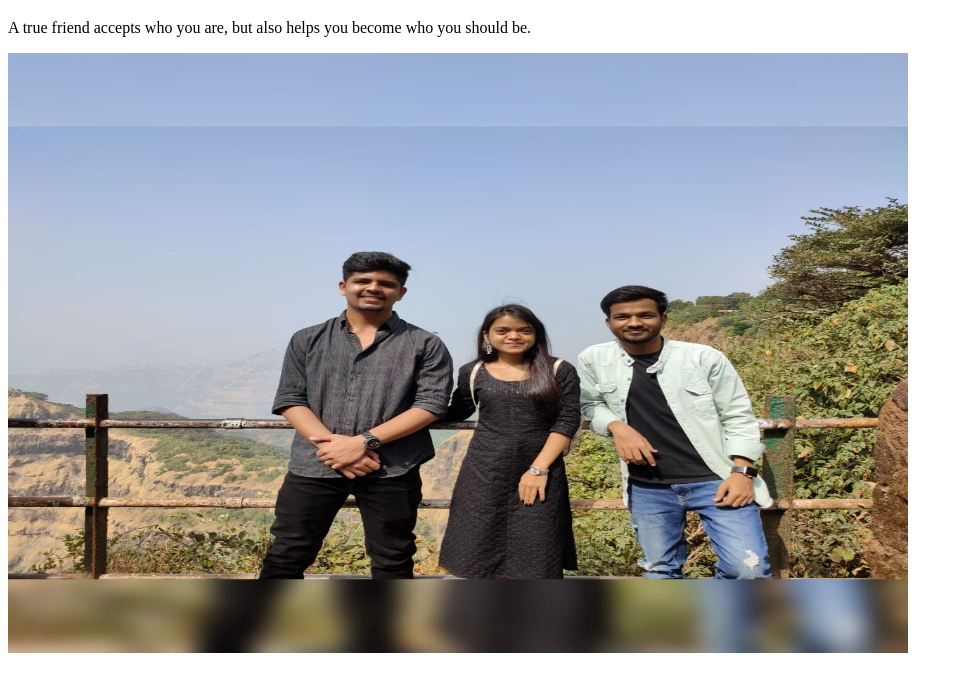
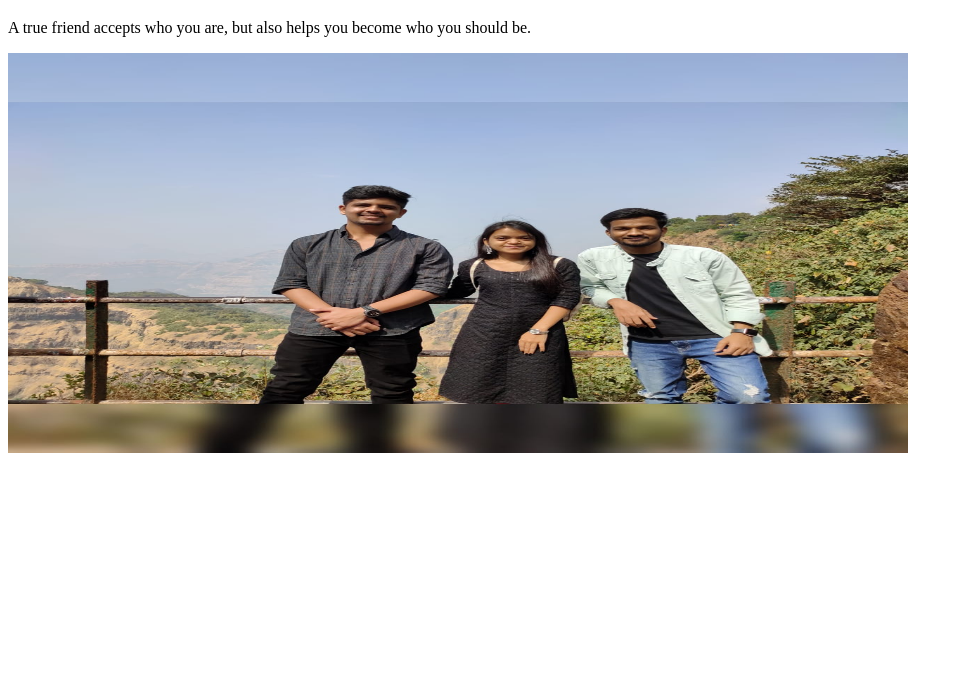
Before and after one commit to pranay1314/test_website, a plain HTML site: page index.html in a window 1280 px wide. Shown: the part 61-752 px from the top of the page, without its empty margins (0-963 px from the left). Drawn offline with Linux system fonts and the light colour scheme.

Commit message:
Update index.html

```diff
--- a/index.html
+++ b/index.html
@@ -8,7 +8,7 @@
 <h1>Tere Jaisa Yaar Kaha</h1>
 <p>A true friend accepts who you are, but also helps you become who you should be.</p>
 
-   <img src="we.jpeg" alt="Italian Trulli" width="900" height="600">
+   <img src="we.jpeg" alt="Italian Trulli" width="900" height="400">
 
 </body>
 </html>
```
